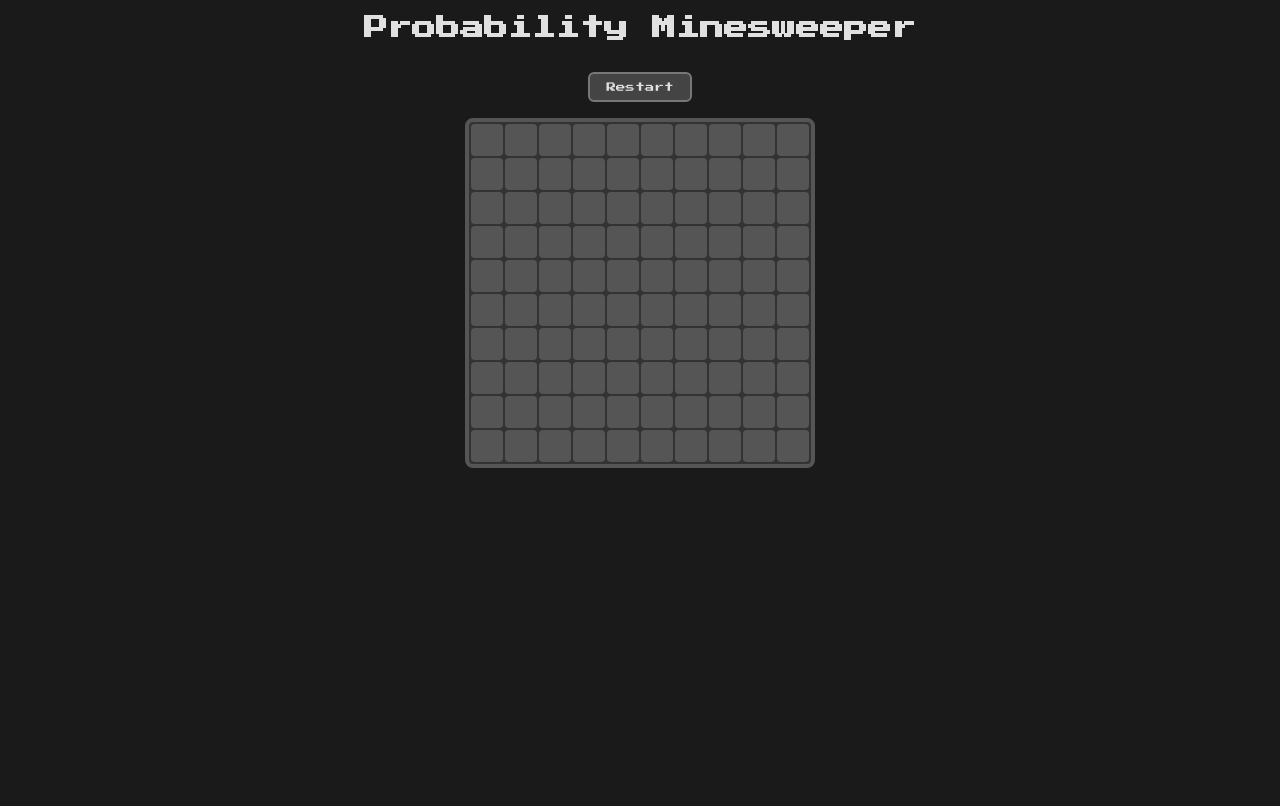
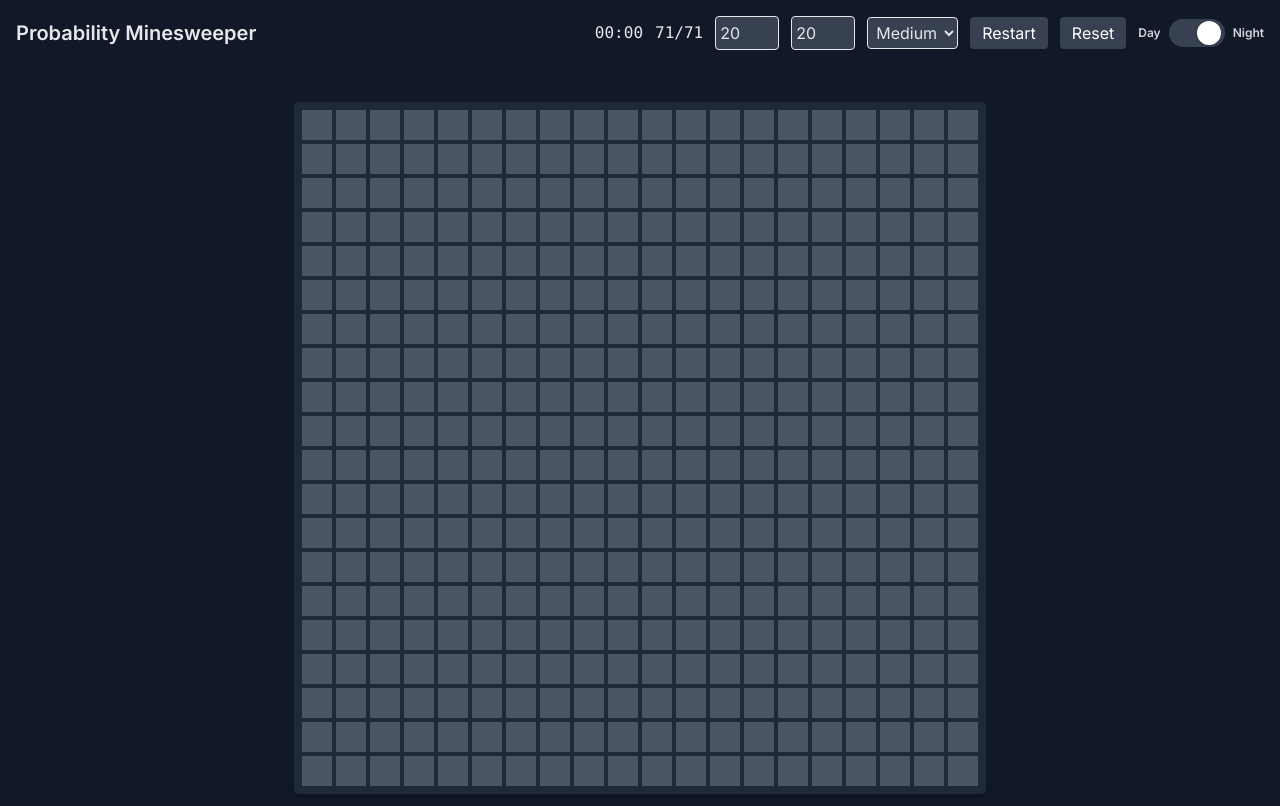
Before and after one commit to Mycodek/minesweeper, a plain HTML site: page index.html in a window 1280 px wide. Drawn offline with nearby package versions, Linux system fonts and the light colour scheme.

Commit message:
Update index.html

```diff
--- a/index.html
+++ b/index.html
@@ -1,255 +1,355 @@
 <!DOCTYPE html>
-<html lang="en">
+<html lang="en" class="h-full">
+
 <head>
-  <meta charset="UTF-8">
+    <meta charset="UTF-8" />
+    <meta name="viewport" content="width=device-width, initial-scale=1.0" />
     <title>Probability Minesweeper</title>
-  <!-- Retro pixel‑style font -->
-  <link href="https://fonts.googleapis.com/css2?family=Press+Start+2P&display=swap" rel="stylesheet">
+
+    <link href="https://fonts.googleapis.com/css2?family=Inter:wght@400;600&display=swap" rel="stylesheet">
+
+    <script src="https://cdn.tailwindcss.com"></script>
+    <script>
+        tailwind.config = { darkMode: 'class' };
+    </script>
+
     <style>
-    /* Global layout */
         body {
-      margin: 0;
-      padding: 0;
-      font-family: 'Press Start 2P', monospace;
-      background: #1a1a1a;
-      color: #e0e0e0;
-      display: flex;
-      flex-direction: column;
-      align-items: center;
-      justify-content: flex-start;
-      min-height: 100vh;
-    }
-    h1 { margin: 1rem 0; font-size: 1.5rem; }
-
-    /* Game container */
-    #game {
-      display: grid;
-      gap: 2px;
-      background: #333;
-      padding: 2px;
-      border: 4px solid #555;
-      border-radius: 8px;
-      /* Prevent CLS by fixing size based on default grid */
-      width: fit-content;
-    }
-
-    /* Individual cells */
-    .cell {
-      width: 32px;
-      height: 32px;
-      background: #555;
-      display: flex;
-      align-items: center;
-      justify-content: center;
-      font-size: 0.6rem;
-      cursor: pointer;
-      user-select: none;
-      border-radius: 4px;
-      transition: background 0.2s;
-    }
-    .cell.revealed { background: #222; cursor: default; }
-    .cell.bomb { background: #b00; color: #fff; }
-    .cell.safe-0 { background: #222; }
-    .cell.safe-1 { background: #2a2a2a; }
-    .cell.safe-2 { background: #242424; }
-    .cell.safe-3 { background: #1e1e1e; }
-    .cell.safe-4 { background: #181818; }
-    .cell.safe-5 { background: #121212; }
-    .cell.safe-6 { background: #0c0c0c; }
-    .cell.safe-7 { background: #060606; }
-    .cell.safe-8 { background: #000; }
-
-    /* Controls */
-    #controls {
-      margin: 1rem 0;
-      display: flex;
-      gap: 1rem;
-    }
-    button {
-      padding: 0.5rem 1rem;
-      font-family: inherit;
-      font-size: 0.6rem;
-      background: #444;
-      color: #e0e0e0;
-      border: 2px solid #777;
-      border-radius: 6px;
-      cursor: pointer;
-      transition: background 0.2s, border-color 0.2s;
-    }
-    button:hover { background: #555; border-color: #aaa; }
-
-    /* Message area */
-    #message {
-      margin-top: 0.5rem;
-      font-size: 0.8rem;
-      min-height: 1.2rem;
+            font-family: 'Inter', sans-serif;
         }
     </style>
 </head>
-<body>
-  <h1>Probability Minesweeper</h1>
 
-  <div id="controls">
-    <button id="restartBtn">Restart</button>
-    <!-- You can add more controls (e.g., difficulty) here -->
+<body class="bg-gray-100 dark:bg-gray-900 text-gray-900 dark:text-gray-200 flex flex-col min-h-screen">
+
+    <header class="p-4 flex flex-wrap items-center justify-between gap-3">
+        <h1 class="text-xl font-bold">Probability Minesweeper</h1>
+
+        <div class="flex flex-wrap gap-3 items-center">
+
+            <span id="timer" class="font-mono">00:00</span>
+            <span id="bombCounter" class="font-mono">0/0</span>
+
+            <input id="rowsInput" type="number" min="5" max="50" value="20"
+                class="w-16 p-1 border rounded bg-gray-200 dark:bg-gray-700" />
+
+            <input id="colsInput" type="number" min="5" max="50" value="20"
+                class="w-16 p-1 border rounded bg-gray-200 dark:bg-gray-700" />
+
+            <select id="complexitySelect" class="p-1 border rounded bg-gray-200 dark:bg-gray-700">
+                <option value="0.1">Easy</option>
+                <option value="0.15" selected>Medium</option>
+                <option value="0.2">Hard</option>
+            </select>
+
+            <button id="restartBtn" type="button"
+                class="bg-gray-700 hover:bg-gray-600 text-white px-3 py-1 rounded">
+                Restart
+            </button>
+
+            <button id="resetBtn" type="button"
+                class="bg-gray-700 hover:bg-gray-600 text-white px-3 py-1 rounded">
+                Reset
+            </button>
+
+            <div class="flex items-center gap-2 select-none">
+                <span class="text-xs font-semibold text-gray-700 dark:text-gray-300">Day</span>
+                <button id="themeToggle" type="button" role="switch" aria-checked="false"
+                    class="relative inline-flex h-7 w-14 items-center rounded-full bg-gray-300 dark:bg-gray-700 transition-colors duration-300 focus:outline-none focus:ring-2 focus:ring-gray-400 dark:focus:ring-gray-500">
+                    <span id="themeToggleThumb"
+                        class="inline-block h-6 w-6 transform rounded-full bg-white shadow transition-transform duration-300 translate-x-1"></span>
+                </button>
+                <span class="text-xs font-semibold text-gray-700 dark:text-gray-300">Night</span>
             </div>
 
-  <div id="game"></div>
+        </div>
+    </header>
 
-  <div id="message"></div>
+    <div id="message" class="text-center text-sm text-red-500 h-6"></div>
+
+    <main class="flex-1 overflow-auto p-3">
+        <div id="game" class="grid gap-1 mx-auto bg-gray-300 dark:bg-gray-800 p-2 rounded shadow-md">
+            Loading board...
+        </div>
+    </main>
 
     <script>
-    // ---------- Configuration ----------
-    const ROWS = 10;               // number of rows
-    const COLS = 10;               // number of columns
-    const BOMB_PROB = 0.15;        // probability a cell contains a bomb (15%)
+        document.addEventListener("DOMContentLoaded", function () {
 
-    // ---------- Game State ----------
-    let board = [];                // 2‑D array of cell objects
-    let revealedCount = 0;         // number of revealed safe cells
-    let totalSafe;                // total safe cells (computed after board generation)
+            let ROWS = 20;
+            let COLS = 20;
+            let BOMB_PROB = 0.15;
+
+            let board = [];
+            let totalBombs = 0;
+            let revealedCount = 0;
+            let flagsCount = 0;
+            let totalSafe = 0;
             let gameOver = false;
+            const DEFAULT_ROWS = 20;
+            const DEFAULT_COLS = 20;
+            const DEFAULT_BOMB_PROB = 0.15; // Medium
 
-    // ---------- Helper Functions ----------
-    // Returns true if (r,c) is inside the board
-    const inBounds = (r, c) => r >= 0 && r < ROWS && c >= 0 && c < COLS;
+            let timerInterval = null;
+            let seconds = 0;
 
-    // Count bombs around a given cell
-    const countAdjacentBombs = (r, c) => {
+            function updateTimer() {
+                const m = String(Math.floor(seconds / 60)).padStart(2, '0');
+                const s = String(seconds % 60).padStart(2, '0');
+                document.getElementById('timer').textContent = `${m}:${s}`;
+            }
+
+            function startTimer() {
+                if (timerInterval) return;
+                timerInterval = setInterval(() => {
+                    seconds++;
+                    updateTimer();
+                }, 1000);
+            }
+
+            function stopTimer() {
+                clearInterval(timerInterval);
+                timerInterval = null;
+            }
+
+            function resetTimer() {
+                stopTimer();
+                seconds = 0;
+                updateTimer();
+            }
+
+            function updateBombCounter() {
+                document.getElementById('bombCounter').textContent =
+                    `${totalBombs - flagsCount}/${totalBombs}`;
+            }
+
+            function inBounds(r, c) {
+                return r >= 0 && r < ROWS && c >= 0 && c < COLS;
+            }
+
+            function countAdjacent(r, c) {
                 let count = 0;
                 for (let dr = -1; dr <= 1; dr++) {
                     for (let dc = -1; dc <= 1; dc++) {
                         if (dr === 0 && dc === 0) continue;
-          const nr = r + dr, nc = c + dc;
+                        const nr = r + dr;
+                        const nc = c + dc;
                         if (inBounds(nr, nc) && board[nr][nc].bomb) count++;
                     }
                 }
                 return count;
-    };
+            }
 
-    // Flood‑fill algorithm: reveal all connected safe cells with 0 adjacent bombs
-    const floodFill = (r, c) => {
-      const stack = [[r, c]];
-      while (stack.length) {
-        const [cr, cc] = stack.pop();
-        const cell = board[cr][cc];
-        if (cell.revealed) continue;
+            function renderBoard() {
+                const game = document.getElementById('game');
+                game.innerHTML = "";
+                game.style.gridTemplateColumns = `repeat(${COLS}, 30px)`;
+                // Ensure the container grows to the full grid size so its background
+                // covers the entire board even when it overflows and scrolls.
+                game.style.width = "max-content";
+                game.style.gridAutoRows = "30px";
+
+                for (let r = 0; r < ROWS; r++) {
+                    for (let c = 0; c < COLS; c++) {
+
+                        const cell = document.createElement("div");
+                        cell.className =
+                            "w-[30px] h-[30px] flex items-center justify-center text-sm font-bold cursor-pointer bg-gray-400 dark:bg-gray-600";
+                        cell.dataset.row = r;
+                        cell.dataset.col = c;
+
+                        cell.addEventListener("click", onClick);
+                        cell.addEventListener("contextmenu", onRightClick);
+
+                        game.appendChild(cell);
+                    }
+                }
+            }
+
+            function revealAllBombs() {
+                for (let r = 0; r < ROWS; r++) {
+                    for (let c = 0; c < COLS; c++) {
+                        const cell = board[r][c];
+                        if (!cell.bomb) continue;
+
+                        const el = document.querySelector(`[data-row='${r}'][data-col='${c}']`);
+                        if (!el) continue;
+
+                        el.textContent = "💣";
+                        el.className =
+                            `w-[30px] h-[30px] flex items-center justify-center text-sm font-bold bg-red-200 dark:bg-red-900 cursor-default ${cell.flagged ? "ring-2 ring-yellow-400" : ""}`;
+                    }
+                }
+            }
+
+            function reveal(r, c) {
+                const cell = board[r][c];
+                if (cell.revealed || cell.flagged) return;
+
+                const el = document.querySelector(`[data-row='${r}'][data-col='${c}']`);
                 cell.revealed = true;
                 revealedCount++;
-        const el = document.getElementById(`cell-${cr}-${cc}`);
-        el.classList.add('revealed', `safe-${cell.adjacent}`);
-        el.textContent = cell.adjacent ? cell.adjacent : '';
-        // If this cell has no neighboring bombs, continue expanding
-        if (cell.adjacent === 0) {
+
+                el.className =
+                    "w-[30px] h-[30px] flex items-center justify-center text-sm font-bold bg-gray-200 dark:bg-gray-800 cursor-default";
+
+                if (cell.bomb) {
+                    el.textContent = "💣";
+                } else if (cell.adjacent > 0) {
+                    el.textContent = cell.adjacent;
+                }
+
+                if (!cell.bomb && cell.adjacent === 0) {
                     for (let dr = -1; dr <= 1; dr++) {
                         for (let dc = -1; dc <= 1; dc++) {
-              const nr = cr + dr, nc = cc + dc;
-              if (inBounds(nr, nc) && !board[nr][nc].bomb && !board[nr][nc].revealed) {
-                stack.push([nr, nc]);
+                            const nr = r + dr;
+                            const nc = c + dc;
+                            if (inBounds(nr, nc)) reveal(nr, nc);
                         }
                     }
                 }
             }
+
+            function onClick(e) {
+                if (gameOver) return;
+
+                const r = +e.target.dataset.row;
+                const c = +e.target.dataset.col;
+                const cell = board[r][c];
+
+                if (!timerInterval) startTimer();
+
+                if (cell.bomb) {
+                    reveal(r, c);
+                    revealAllBombs();
+                    gameOver = true;
+                    stopTimer();
+                    document.getElementById("message").textContent = "Game Over";
+                    return;
                 }
-    };
 
-    // ---------- UI Rendering ----------
-    const renderBoard = () => {
-      const gameDiv = document.getElementById('game');
-      // Set CSS grid dimensions
-      gameDiv.style.gridTemplateRows = `repeat(${ROWS}, 32px)`;
-      gameDiv.style.gridTemplateColumns = `repeat(${COLS}, 32px)`;
-      gameDiv.innerHTML = ''; // clear previous cells
+                reveal(r, c);
 
-      for (let r = 0; r < ROWS; r++) {
-        for (let c = 0; c < COLS; c++) {
-          const cellDiv = document.createElement('div');
-          cellDiv.id = `cell-${r}-${c}`;
-          cellDiv.className = 'cell';
-          cellDiv.dataset.row = r;
-          cellDiv.dataset.col = c;
-          cellDiv.addEventListener('click', onCellClick);
-          gameDiv.appendChild(cellDiv);
+                if (revealedCount === totalSafe) {
+                    gameOver = true;
+                    stopTimer();
+                    document.getElementById("message").textContent = "You Win!";
                 }
             }
-    };
 
-    // ---------- Event Handlers ----------
-    const onCellClick = (e) => {
+            function onRightClick(e) {
+                e.preventDefault();
                 if (gameOver) return;
-      const r = Number(e.currentTarget.dataset.row);
-      const c = Number(e.currentTarget.dataset.col);
+
+                const r = +e.target.dataset.row;
+                const c = +e.target.dataset.col;
                 const cell = board[r][c];
                 if (cell.revealed) return;
 
-      if (cell.bomb) {
-        // Reveal bomb and end game
-        e.currentTarget.classList.add('bomb', 'revealed');
-        e.currentTarget.textContent = '💣';
-        gameOver = true;
-        showMessage('💥 You hit a bomb! Game over.');
-        revealAllBombs();
-      } else {
-        // Safe cell: reveal and possibly flood‑fill
-        floodFill(r, c);
-        if (revealedCount === totalSafe) {
-          gameOver = true;
-          showMessage('🎉 Congratulations! You cleared the board.');
-          revealAllBombs(); // optional: show remaining bombs
+                cell.flagged = !cell.flagged;
+                e.target.textContent = cell.flagged ? "🚩" : "";
+                flagsCount += cell.flagged ? 1 : -1;
+                updateBombCounter();
             }
-      }
-    };
 
-    const revealAllBombs = () => {
-      for (let r = 0; r < ROWS; r++) {
-        for (let c = 0; c < COLS; c++) {
-          const cell = board[r][c];
-          if (cell.bomb) {
-            const el = document.getElementById(`cell-${r}-${c}`);
-            el.classList.add('bomb', 'revealed');
-            el.textContent = '💣';
-          }
-        }
-      }
-    };
+            function initGame() {
 
-    const showMessage = (msg) => {
-      document.getElementById('message').textContent = msg;
-    };
+                ROWS = +document.getElementById('rowsInput').value;
+                COLS = +document.getElementById('colsInput').value;
+                BOMB_PROB = parseFloat(document.getElementById('complexitySelect').value);
 
-    // ---------- Game Initialization ----------
-    const initGame = () => {
                 board = [];
+                totalBombs = 0;
                 revealedCount = 0;
+                flagsCount = 0;
                 gameOver = false;
-      showMessage('');
-      // Create board with random bombs
+                resetTimer();
+                document.getElementById("message").textContent = "";
+
                 for (let r = 0; r < ROWS; r++) {
                     const row = [];
                     for (let c = 0; c < COLS; c++) {
                         const bomb = Math.random() < BOMB_PROB;
-          row.push({ bomb, revealed: false, adjacent: 0 });
+                        if (bomb) totalBombs++;
+                        row.push({ bomb, revealed: false, flagged: false, adjacent: 0 });
                     }
                     board.push(row);
                 }
-      // Compute adjacent bomb counts
+
                 for (let r = 0; r < ROWS; r++) {
                     for (let c = 0; c < COLS; c++) {
                         if (!board[r][c].bomb) {
-            board[r][c].adjacent = countAdjacentBombs(r, c);
+                            board[r][c].adjacent = countAdjacent(r, c);
                         }
                     }
                 }
-      // Count total safe cells for win detection
-      totalSafe = board.flat().filter(cell => !cell.bomb).length;
+
+                totalSafe = ROWS * COLS - totalBombs;
+                updateBombCounter();
                 renderBoard();
-    };
 
-    // ---------- Controls ----------
-    document.getElementById('restartBtn').addEventListener('click', initGame);
+            }
 
-    // Start first game on load
+            function resetToDefaults() {
+                document.getElementById('rowsInput').value = String(DEFAULT_ROWS);
+                document.getElementById('colsInput').value = String(DEFAULT_COLS);
+                document.getElementById('complexitySelect').value = String(DEFAULT_BOMB_PROB);
                 initGame();
+            }
+
+            function setTheme(theme) {
+                const isDark = theme === "dark";
+                if (isDark) {
+                    document.documentElement.classList.add("dark");
+                } else {
+                    document.documentElement.classList.remove("dark");
+                }
+                localStorage.setItem("theme", theme);
+
+                const toggle = document.getElementById("themeToggle");
+                const thumb = document.getElementById("themeToggleThumb");
+                if (toggle && thumb) {
+                    toggle.setAttribute("aria-checked", String(isDark));
+                    thumb.classList.toggle("translate-x-1", !isDark);
+                    thumb.classList.toggle("translate-x-7", isDark);
+                }
+            }
+
+            function toggleTheme() {
+                const isDark = document.documentElement.classList.contains("dark");
+                setTheme(isDark ? "light" : "dark");
+            }
+
+            const restartBtn = document.getElementById("restartBtn");
+            if (restartBtn) {
+                restartBtn.addEventListener("click", (e) => {
+                    e.preventDefault();
+                    initGame();
+                });
+            }
+
+            const resetBtn = document.getElementById("resetBtn");
+            if (resetBtn) {
+                resetBtn.addEventListener("click", (e) => {
+                    e.preventDefault();
+                    resetToDefaults();
+                });
+            }
+
+            const themeToggle = document.getElementById("themeToggle");
+            if (themeToggle) {
+                themeToggle.addEventListener("click", (e) => {
+                    e.preventDefault();
+                    toggleTheme();
+                });
+            }
+
+            setTheme(localStorage.getItem("theme") || "dark");
+            initGame();
+
+        });
     </script>
+
 </body>
+
 </html>
```
Lines whose indentation alone changed are shown as unchanged.
